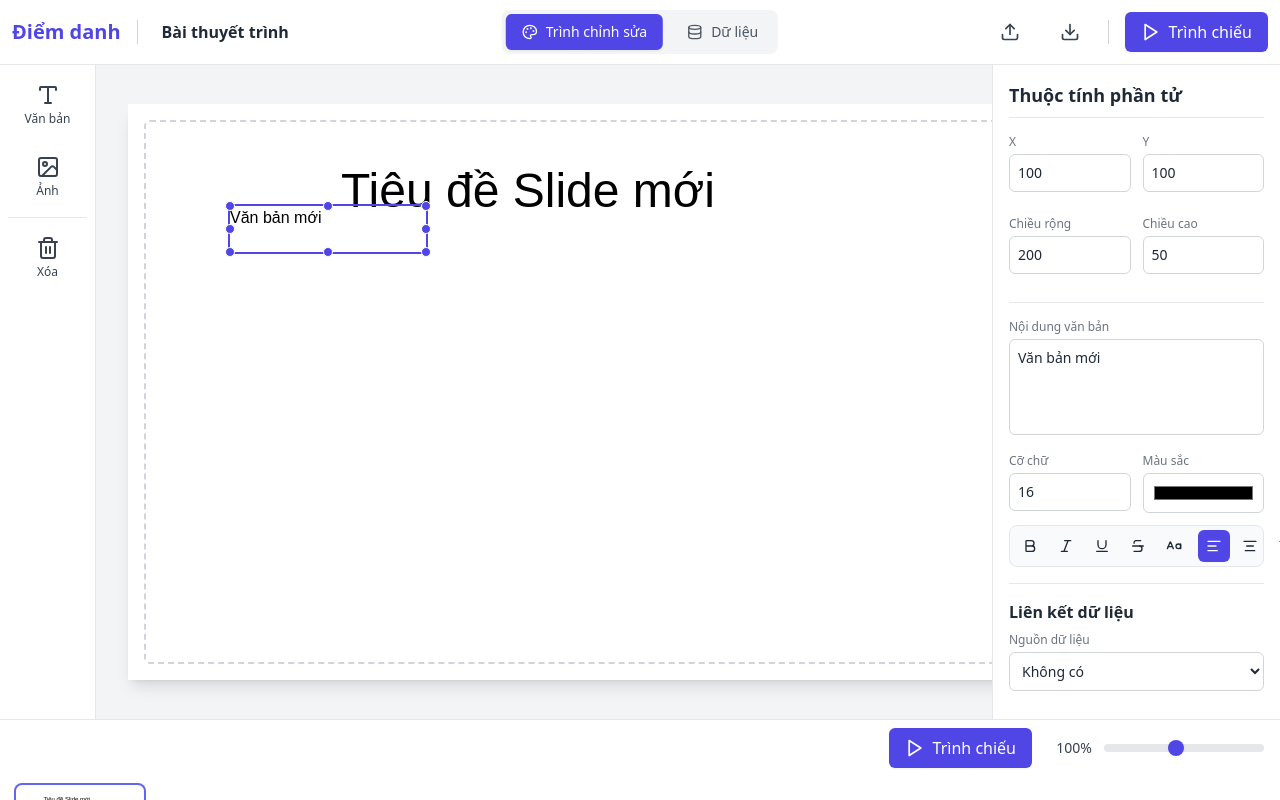
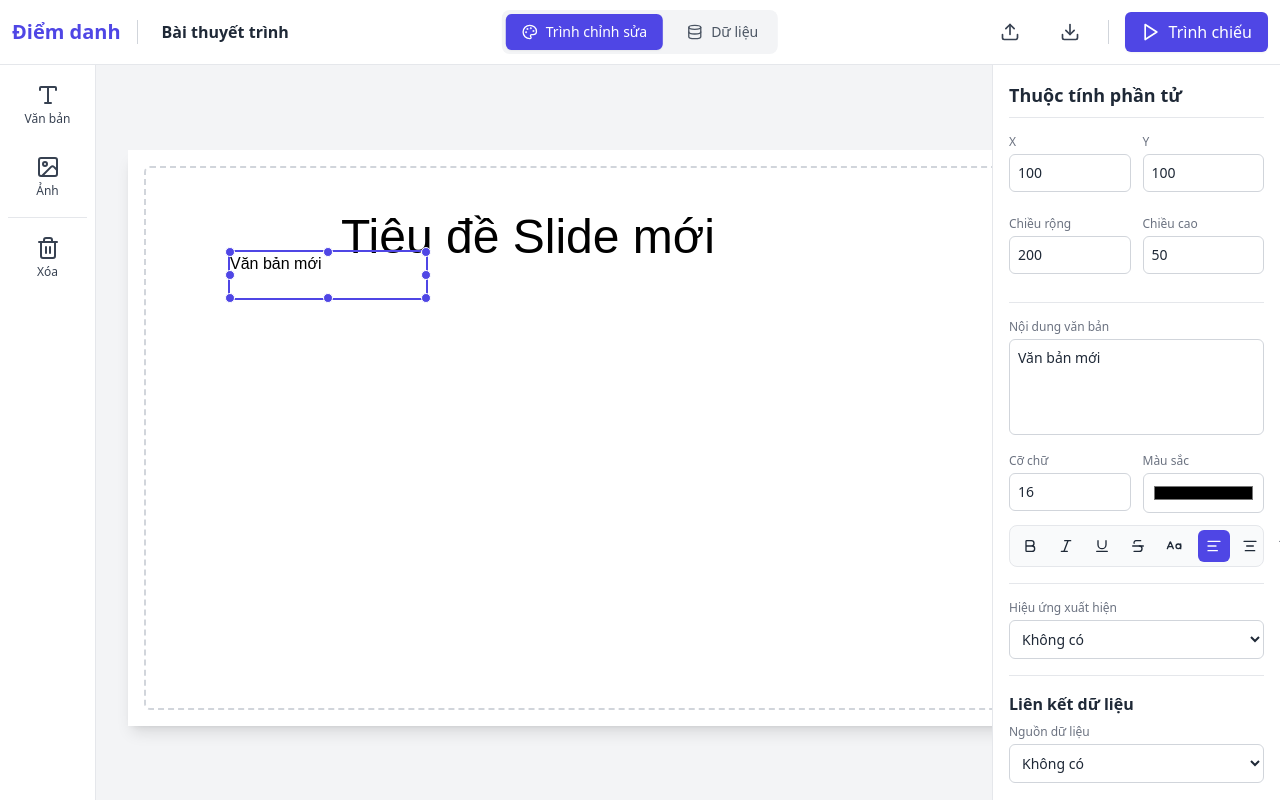
Before and after one commit to ezdproduct/Checkin-smart, a React (Vite) app: page /editor in a window 1280 px wide. Both pictures are taken after a click on the button "Văn bản". Shown: the top 800 px of the page. Built offline with nearby package versions, Linux system fonts and the light colour scheme.

Commit message:
[dyad] Thêm hiệu ứng xuất hiện cho văn bản - wrote 4 file(s)

```diff
--- /dev/null
+++ b/index.css
@@ -0,0 +1,26 @@
+@keyframes fadeIn {
+  from { opacity: 0; }
+  to { opacity: 1; }
+}
+
+@keyframes slideInBottom {
+  from { transform: translateY(20px); opacity: 0; }
+  to { transform: translateY(0); opacity: 1; }
+}
+
+@keyframes zoomIn {
+  from { transform: scale(0.9); opacity: 0; }
+  to { transform: scale(1); opacity: 1; }
+}
+
+.animate-fade-in {
+  animation: fadeIn 0.7s ease-out both;
+}
+
+.animate-slide-in-bottom {
+  animation: slideInBottom 0.7s ease-out both;
+}
+
+.animate-zoom-in {
+  animation: zoomIn 0.7s ease-out both;
+}
--- a/src/components/PresentationView.tsx
+++ b/src/components/PresentationView.tsx
@@ -21,6 +21,15 @@ const populateSlideWithData = (templateSlide: Slide, dataRow: Record<string, any
         return newEl;
     });
     return newSlide;
+};
+
+const getAnimationClass = (animation?: TextElement['entryAnimation']) => {
+    switch (animation) {
+        case 'fadeIn': return 'animate-fade-in';
+        case 'slideInBottom': return 'animate-slide-in-bottom';
+        case 'zoomIn': return 'animate-zoom-in';
+        default: return '';
+    }
 };
 
 interface PresentationViewProps {
@@ -164,6 +173,7 @@ export const PresentationView: React.FC<PresentationViewProps> = ({ slides, onEx
     switch (element.type) {
         case ElementType.TEXT: {
             const textEl = element as TextElement;
+            const animationClass = getAnimationClass(textEl.entryAnimation);
             const textStyle: React.CSSProperties = {
                 ...style,
                 fontSize: `${textEl.fontSize}px`,
@@ -175,7 +185,7 @@ export const PresentationView: React.FC<PresentationViewProps> = ({ slides, onEx
                 textDecoration: textEl.textDecoration,
                 textTransform: textEl.textTransform,
             };
-            return <div style={textStyle}>{textEl.text}</div>;
+            return <div style={textStyle} className={animationClass}>{textEl.text}</div>;
         }
         case ElementType.IMAGE: {
             const imgEl = element as ImageElement;
--- a/src/components/properties/ElementProperties.tsx
+++ b/src/components/properties/ElementProperties.tsx
@@ -111,6 +111,19 @@ const TextProperties: React.FC<{ element: TextElement, onUpdateElement: (el: Tex
                 <ToggleButton onClick={() => onUpdateElement({ ...element, align: 'right' })} isActive={element.align === 'right'} title="Căn phải"><AlignRightIcon className="w-4 h-4" /></ToggleButton>
                 <ToggleButton onClick={() => onUpdateElement({ ...element, align: 'justify' })} isActive={element.align === 'justify'} title="Căn đều"><AlignJustifyIcon className="w-4 h-4" /></ToggleButton>
             </div>
+            <hr className="my-4 border-gray-200" />
+            <PropInput label="Hiệu ứng xuất hiện">
+                <select
+                    value={element.entryAnimation || 'none'}
+                    onChange={(e: React.ChangeEvent<HTMLSelectElement>) => onUpdateElement({ ...element, entryAnimation: e.target.value as TextElement['entryAnimation'] })}
+                    className={baseInputClasses}
+                >
+                    <option value="none">Không có</option>
+                    <option value="fadeIn">Mờ dần</option>
+                    <option value="slideInBottom">Trượt lên</option>
+                    <option value="zoomIn">Phóng to</option>
+                </select>
+            </PropInput>
         </>
     );
 };
--- a/src/types.ts
+++ b/src/types.ts
@@ -26,6 +26,7 @@ export interface TextElement extends ElementBase {
   fontStyle: 'normal' | 'italic';
   textDecoration: 'none' | 'underline' | 'line-through';
   textTransform: 'none' | 'uppercase' | 'lowercase';
+  entryAnimation?: 'none' | 'fadeIn' | 'slideInBottom' | 'zoomIn';
 }
 
 export interface ImageElement extends ElementBase {
```
